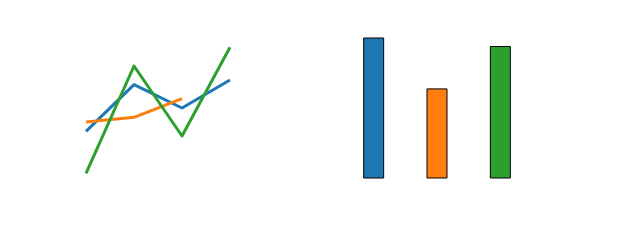
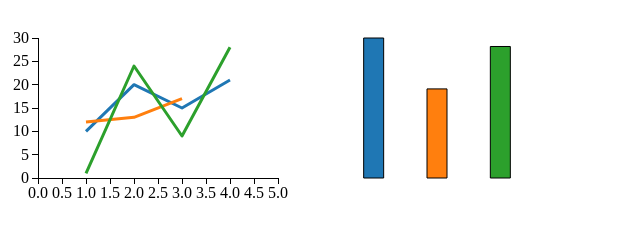
Before and after one commit to robertreingit/easyPlotJS, a plain HTML site: page index.html in a window 1280 px wide. Shown: the whole page, without its empty margins (0-640 px from the left). Drawn offline with nearby package versions, Linux system fonts and the light colour scheme.

Commit message:
Started to factor out.

```diff
--- a/app.js
+++ b/app.js
@@ -49,12 +49,15 @@ var highlighter = function(selector,keys) {
 
 
 var chartFactory = (function() {
+  "use strict";
 
   return function chart() {
     var _svg,
         _width = 300,
         _height = 200,
         _margin = 30,
+        _x = null, _xAxis = null,
+        _y = null, _yAxis = null,
         colors = d3.scale.category10();
 
     function init(sel) {
@@ -80,17 +83,52 @@ var chartFactory = (function() {
       return this;
     }
 
+    function margin(val) {
+      if (val === undefined ) return _margin;
+      _margin = val;
+      return this;
+    }
+
+    function setup_scales() {
+      _x = d3.scale.linear()
+        .domain([0,5])
+        .range([_margin,_width-_margin])
+      _y = d3.scale.linear()
+        .domain([0,30])
+        .range([_height-_margin,_margin]);
+    }
+
+    function setup_axes() {
+      _xAxis = d3.svg.axis()
+        .scale(_x)
+        .orient('bottom');
+      _svg.append('g')
+        .attr({
+          class: 'axis x-axis',
+          transform: 'translate(0,' + (_height - _margin) + ')'
+        })
+        .call(_xAxis);
+
+      _yAxis = d3.svg.axis()
+        .scale(_y)
+        .orient('left');
+      _svg.append('g')
+        .attr({
+          class: 'axis y-axis',
+          transform: 'translate(' + _margin + ',0)'
+        })
+        .call(_yAxis);
+    }
+
+
     function linegraph(data) {
 
-      var x = d3.scale.linear()
-        .domain([0,5])
-        .range([_margin,_width-_margin])
-      var y = d3.scale.linear()
-        .domain([0,30])
-        .range([_height-_margin,_margin]);
+      setup_scales();
+      setup_axes();
+
       var line = d3.svg.line()
-        .x(function(el) { return x(el.x); })
-        .y(function(el) { return y(el.y); });
+        .x(function(el) { return _x(el.x); })
+        .y(function(el) { return _y(el.y); });
       colors.domain(data.map(function(el) { return el.key; }));
 
       var all_paths = _svg.selectAll('path.data')
--- a/style.css
+++ b/style.css
@@ -2,6 +2,15 @@
   display: inline-block;
   max-width: 500px;
 }
+
+/* Axis styles */
+.axis line,
+.axis path {
+  fill: none;
+  stroke: black;
+  shape-rendering: crispEdges;
+}
+
 .data {
   transition: opacity 500ms;
   transition: stroke-width 500ms;
```
